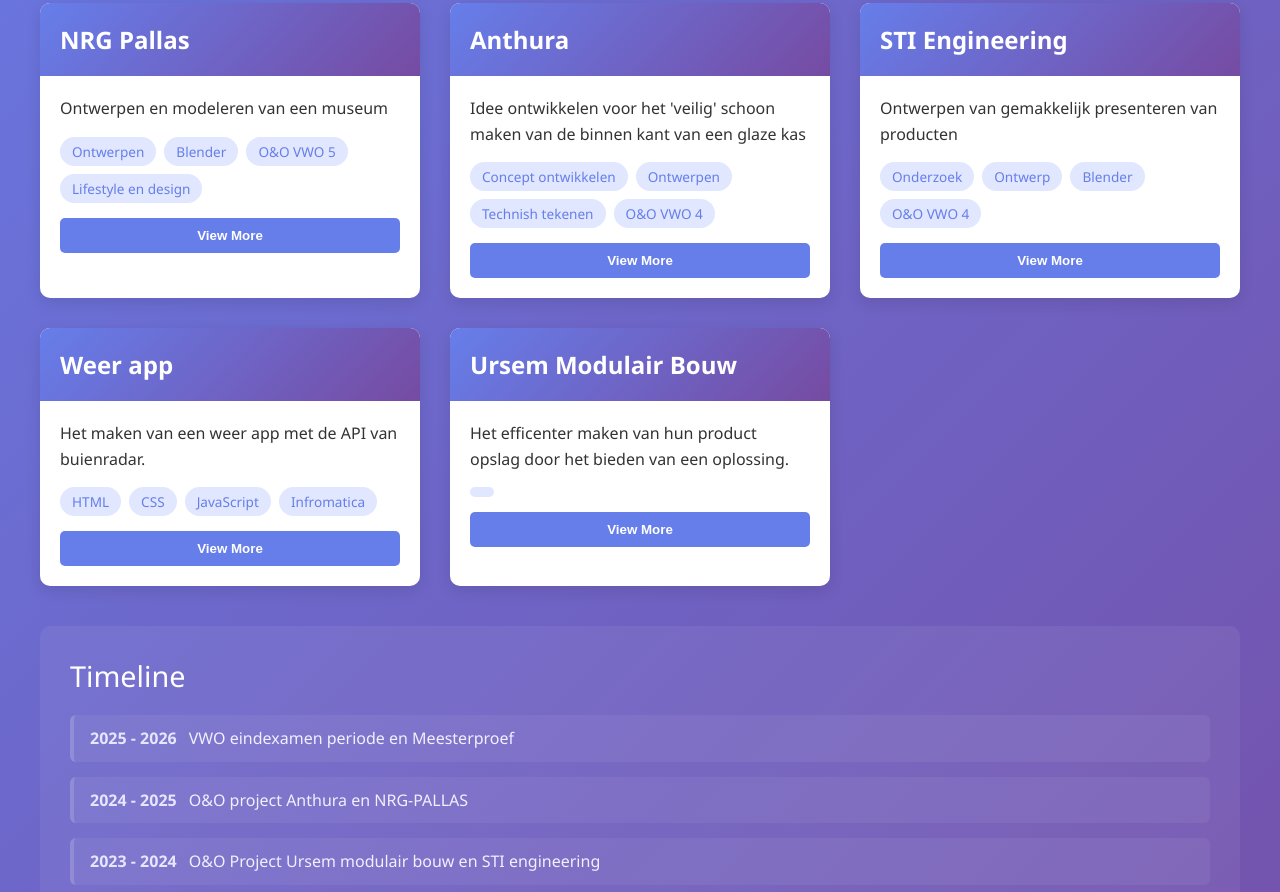
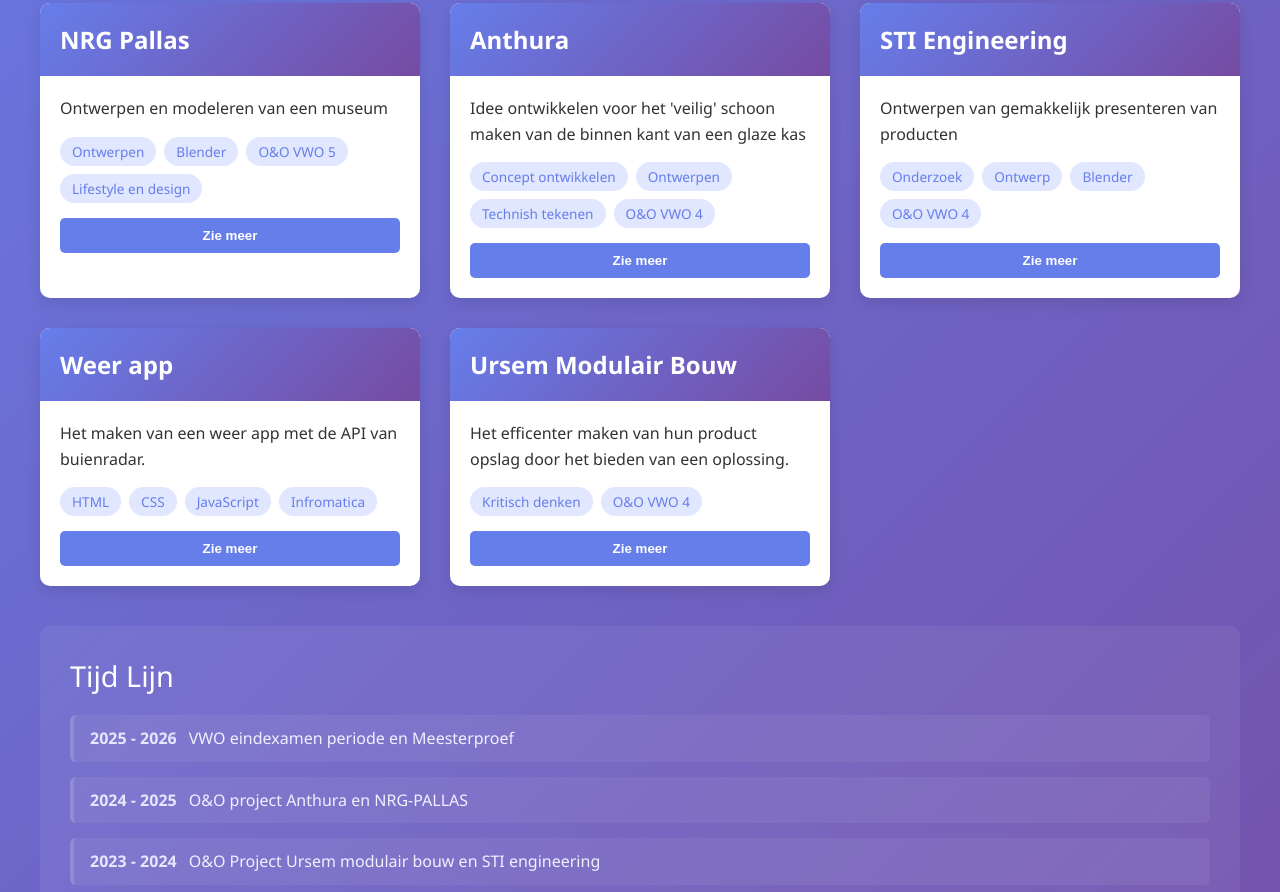
Before and after one commit to Lab-gek/Portfolio-25-26, a plain HTML site: page index.html in a window 1280 px wide. Shown: the part 654-1546 px from the top of the page. Drawn offline with Linux system fonts and the light colour scheme.

Commit message:
Checkpoint from VS Code for cloud agent session

```diff
--- a/data.js
+++ b/data.js
@@ -35,7 +35,8 @@
     },
     {title: "Ursem Modulair Bouw",
     description: "Het efficenter maken van hun product opslag door het bieden van een oplossing.",
-    tags: [""]
+    tags: ["Kritisch denken", "O&O VWO 4"],
+    details: ""
     }
 ];
 
--- a/index.html
+++ b/index.html
@@ -435,7 +435,7 @@
 
         <!-- TIMELINE -->
         <section class="timeline" id="timelineSection" aria-labelledby="timelineTitle">
-            <div class="timeline-header" id="timelineTitle">Timeline</div>
+            <div class="timeline-header" id="timelineTitle">Tijd Lijn</div>
             <div class="timeline-list" id="timelineContainer">
                 <!-- rendered timeline items -->
             </div>
@@ -487,7 +487,7 @@
                             ${project.tags.map(tag => `<span class="tag">${tag}</span>`).join('')}
                         </div>
                         <div class="card-footer">
-                            <button class="btn btn-primary">View More</button>
+                            <button class="btn btn-primary">Zie meer</button>
                         </div>
                     </div>
                 </div>
```
Also changed, not shown: 2 other files.
